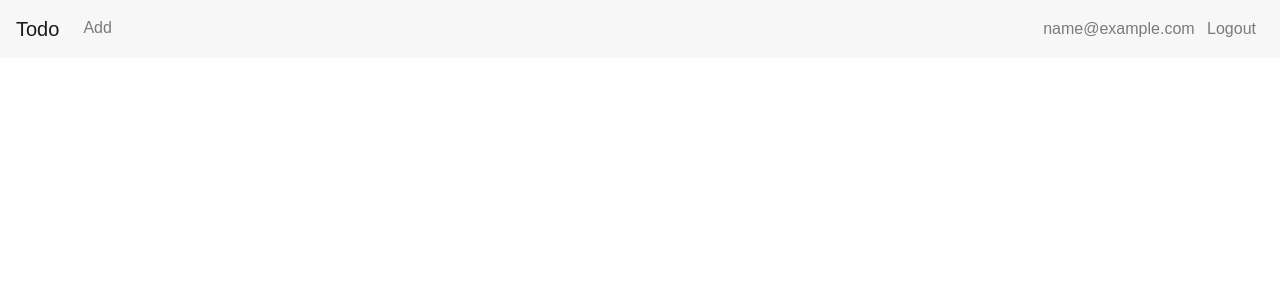
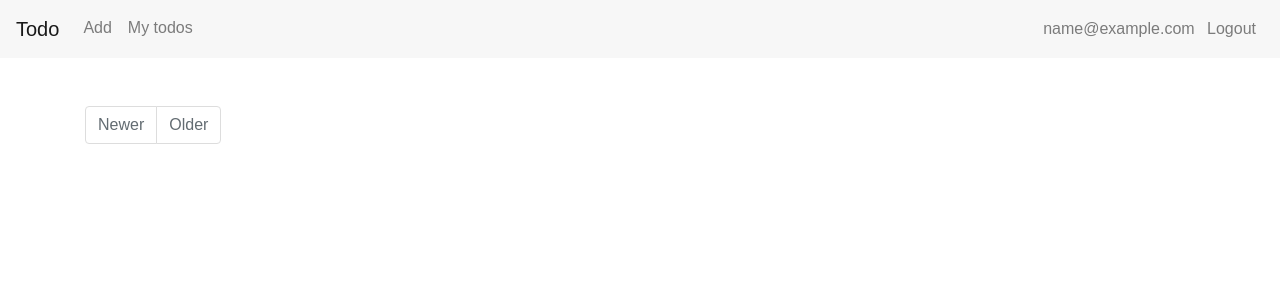
Before and after one commit to codebicycle/buy-milk, a Flask app: page /todos/ in a window 1280 px wide. Shown: the top 300 px of the page. Run offline with Flask 2, Linux system fonts and the light colour scheme; the visitor is signed in with stand-in values (Sample User, id 1); data that the repository does not hold is empty; some libraries are stand-ins or nearby versions.

Commit message:
Add pagination

```diff
--- a/config.py
+++ b/config.py
@@ -16,3 +16,5 @@ SQLALCHEMY_DATABASE_URI = (
 )
 SQLALCHEMY_TRACK_MODIFICATIONS = False
 PREFERRED_URL_SCHEME = 'https'
+
+PER_PAGE = 3
--- a/todo/templates/_navigation.html
+++ b/todo/templates/_navigation.html
@@ -10,6 +10,9 @@
     <ul class="navbar-nav">
       <li class="nav-item">
         <a class="nav-link" href="{{ url_for('todo_new') }}">Add</a>
+      </li>
+      <li class="nav-item">
+        <a class="nav-link" href="{{ url_for('my_todos') }}">My todos</a>
       </li>
     </ul>
 
--- a/todo/templates/todos_show.html
+++ b/todo/templates/todos_show.html
@@ -5,29 +5,21 @@
 {% block content %}
 
 <div class="row">
-  {%  for todo in user_todos %}
+  {%  for todo in todos.items %}
   <div class="col col-md-4 col-sm-6 col-12 mb-5">
+    {% if (session.user_id and todo.user_id == session.user_id) or
+          (session.new_todos and todo.id in session.new_todos) %}
     <div class="card card-block border">
+    {% else %}
+    <div class="card card-block">
+    {% endif %}
       <a  class="todo-link" href="{{ url_for('todo_edit', todo_id=todo.id) }}">
         <h4 class="card-title h4">{{ todo.title }}</h4>
         <ul class="list-group list-group-flush">
           {% for task in todo.tasks %}
-            <li class="list-group-item {% if task.done %}task-done{% endif %}">{{ task.title }}</li>
-          {% endfor %}
-        </ul>
-      </a>
-    </div>
-  </div>
-  {% endfor %}
-
-  {%  for todo in others_todos %}
-  <div class="col col-md-4 col-sm-6 col-12 mb-5">
-    <div class="card card-block">
-      <a  class="todo-link" href="{{ url_for('todo_edit', todo_id=todo.id) }}">
-        <h4 class="card-title h4">{{ todo.title }}</h4>
-        <ul class="list-group list-group-flush">
-          {% for task in todo.tasks %}
-            <li class="list-group-item {% if task.done %}task-done{% endif %}">{{ task.title }}</li>
+            <li class="list-group-item {% if task.done %}task-done{% endif %}">
+              {{ task.title }}
+            </li>
           {% endfor %}
         </ul>
       </a>
@@ -36,4 +28,16 @@
   {% endfor %}
 </div>
 
+
+<nav aria-label="Pagination">
+  <ul class="pagination">
+    <li class="page-item {% if not todos.has_prev %}disabled{% endif %}">
+      <a class="page-link" href="{{ url_for(request.endpoint, page=todos.prev_num) }}">Newer</a>
+    </li>
+    <li class="page-item {% if not todos.has_next %}disabled{% endif %}">
+      <a class="page-link" href="{{ url_for(request.endpoint, page=todos.next_num) }}">Older</a>
+    </li>
+  </ul>
+</nav>
+
 {% endblock %}
--- a/todo/views.py
+++ b/todo/views.py
@@ -10,6 +10,8 @@ from todo import db
 from todo.forms import LoginForm, RegisterForm, TodoNewForm
 from todo.models import User, Todo, Task
 from todo.utils import https_only
+
+PER_PAGE = app.config.get('PER_PAGE', 4)
 
 
 @app.route('/')
@@ -78,29 +80,12 @@ def accounts_create():
 @app.route('/todos/', methods=['GET'])
 def todos_show():
     session.pop('can_edit', None)
-    if 'user_id' in session:
-        user_todos = Todo.query.filter_by(user_id=session['user_id']
-            ).order_by(desc(Todo.date_created)).all()
+    page = request.args.get('page', 1, type=int)
 
-        others_todos = (Todo.query
-            .filter(Todo.private == False)
-            .filter(or_(Todo.user_id != session['user_id'],
-                        Todo.user_id.is_(None)))
-        ).order_by(desc(Todo.date_created)).all()
-    elif 'new_todos' in session:
-        user_todos = Todo.query.filter(Todo.id.in_(session['new_todos'])
-            ).order_by(desc(Todo.date_created)).all()
+    todos = Todo.query.filter(Todo.private == False).order_by(desc(Todo.date_created))
+    pagination = todos.paginate(page, PER_PAGE, False)
 
-        others_todos = (Todo.query
-            .filter(Todo.private == False)
-            .filter(Todo.id.notin_(session['new_todos']))
-        ).order_by(desc(Todo.date_created)).all()
-    else:
-        user_todos = []
-        others_todos = Todo.query.order_by(desc(Todo.date_created)).all()
-
-    return render_template('todos_show.html', user_todos=user_todos,
-                            others_todos=others_todos)
+    return render_template('todos_show.html', todos=pagination)
 
 
 @app.route('/todos/new', methods=['GET'])
```
